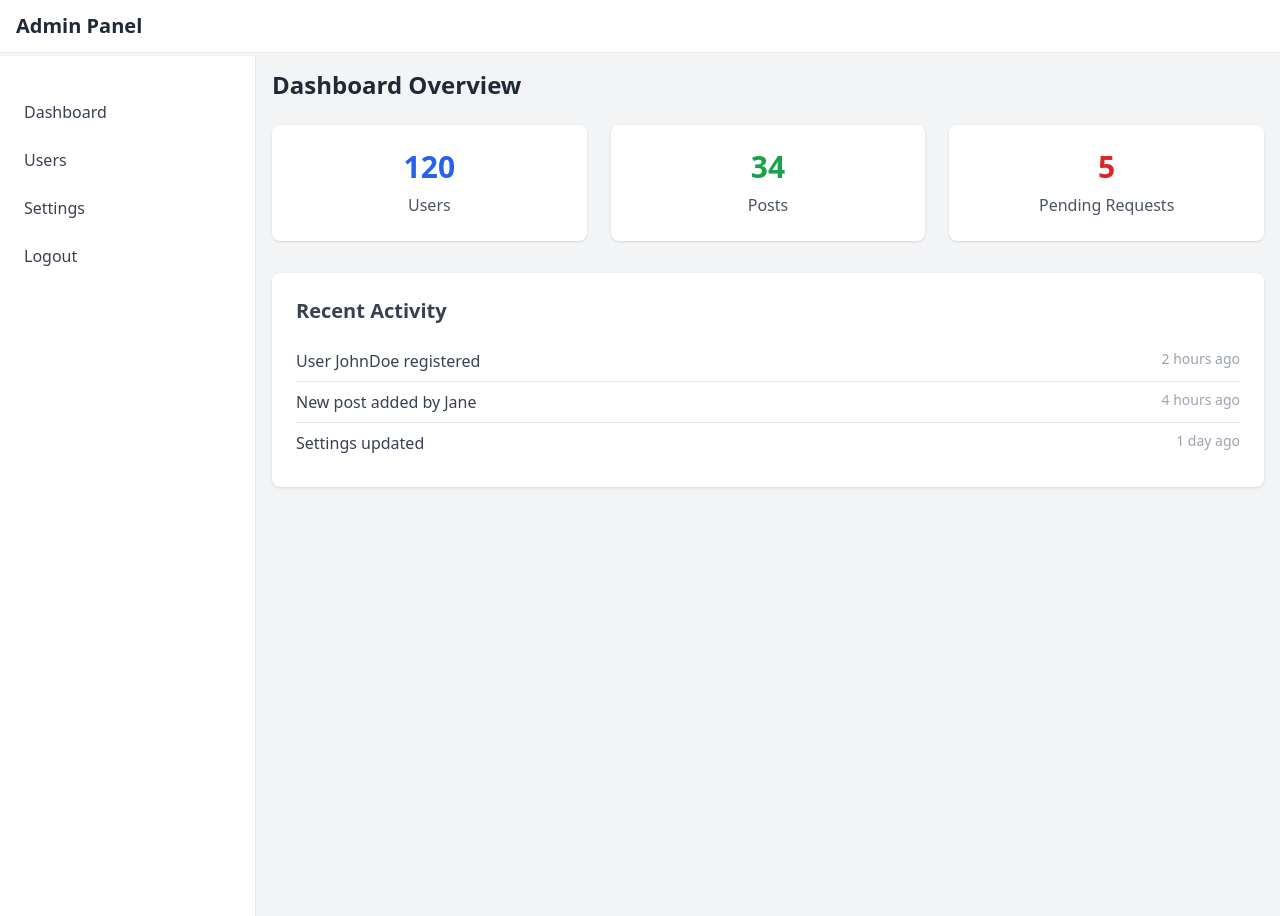
After one commit to Nisch-al-404/Hidden-Nepal-git-repo, a Flask app: template app/admin/templates/admin/layout.html in a window 1280 px wide. The commit adds this page. Run offline with Flask 3, Linux system fonts and the light colour scheme; the template is opened without the code that fills it, so the values that code supplies are empty; some libraries are stand-ins or nearby versions.

Commit message:
universal static folder added and basic latout for admin panel

```diff
--- a/app/admin/routes.py
+++ b/app/admin/routes.py
@@ -3,4 +3,4 @@ from flask import render_template
 
 @admin_bp.route('/')
 def admin_panel():
-    return "welcome to admin panel"
+    return render_template('admin/layout.html')
--- /dev/null
+++ b/app/admin/templates/admin/layout.html
@@ -0,0 +1,94 @@
+<!DOCTYPE html>
+<html lang="en">
+<head>
+    <meta charset="UTF-8">
+    <title>{% block title %}Admin Panel{% endblock %}</title>
+    <meta name="viewport" content="width=device-width, initial-scale=1.0">
+    <!-- Tailwind CSS CDN -->
+    <script src="https://cdn.tailwindcss.com"></script>
+</head>
+<body class="bg-gray-100 min-h-screen">
+    <!-- Navbar -->
+    <nav class="bg-white border-b border-gray-200 px-4 py-3 flex items-center justify-between">
+        <div class="flex items-center">
+            <span class="text-xl font-bold text-gray-800">Admin Panel</span>
+        </div>
+        <!-- Hamburger -->
+        <div class="md:hidden">
+            <button id="menu-btn" class="text-gray-700 focus:outline-none">
+                <svg class="w-6 h-6" fill="none" stroke="currentColor" viewBox="0 0 24 24">
+                    <path stroke-linecap="round" stroke-linejoin="round" stroke-width="2"
+                          d="M4 6h16M4 12h16M4 18h16"/>
+                </svg>
+            </button>
+        </div>
+
+        <!-- Sidebar -->
+        <aside class="fixed top-14 left-0 h-full w-64 bg-white border-r border-gray-200 hidden md:flex flex-col pt-8">
+            <a href="#" class="px-6 py-3 text-gray-700 hover:text-blue-600">Dashboard</a>
+            <a href="#" class="px-6 py-3 text-gray-700 hover:text-blue-600">Users</a>
+            <a href="#" class="px-6 py-3 text-gray-700 hover:text-blue-600">Settings</a>
+            <a href="{{url_for('auth.logout')}}" class="px-6 py-3 text-gray-700 hover:text-blue-600">Logout</a>
+        </aside>
+        <!-- Mobile Sidebar -->
+        <div id="mobile-menu" class="fixed top-14 left-0 h-full w-64 bg-white border-r border-gray-200 z-50 md:hidden hidden  pt-2 flex-col shadow-lg transition-transform duration-300">
+
+            <nav class="flex flex-col gap-1">
+            <a href="#" class="px-6 py-3 text-gray-700 hover:bg-blue-50 hover:text-blue-600 rounded transition">Dashboard</a>
+            <a href="#" class="px-6 py-3 text-gray-700 hover:bg-blue-50 hover:text-blue-600 rounded transition">Users</a>
+            <a href="#" class="px-6 py-3 text-gray-700 hover:bg-blue-50 hover:text-blue-600 rounded transition">Settings</a>
+            <a href="#" class="px-6 py-3 text-gray-700 hover:bg-blue-50 hover:text-blue-600 rounded transition">Logout</a>
+            </nav>
+        </div>
+        </nav>
+    <!-- Main Content -->
+    <div class="flex">
+        <!-- Desktop Sidebar (already present in layout, so leave space here) -->
+        <div class="hidden md:block w-64"></div>
+        <main class="flex-1 p-4">
+            <h1 class="text-2xl font-semibold text-gray-800 mb-6">Dashboard Overview</h1>
+            <div class="grid grid-cols-1 md:grid-cols-3 gap-6 mb-8">
+                <div class="bg-white rounded-lg shadow p-6 flex flex-col items-center">
+                    <span class="text-3xl font-bold text-blue-600">120</span>
+                    <span class="text-gray-600 mt-2">Users</span>
+                </div>
+                <div class="bg-white rounded-lg shadow p-6 flex flex-col items-center">
+                    <span class="text-3xl font-bold text-green-600">34</span>
+                    <span class="text-gray-600 mt-2">Posts</span>
+                </div>
+                <div class="bg-white rounded-lg shadow p-6 flex flex-col items-center">
+                    <span class="text-3xl font-bold text-red-600">5</span>
+                    <span class="text-gray-600 mt-2">Pending Requests</span>
+                </div>
+            </div>
+            <div class="bg-white rounded-lg shadow p-6">
+                <h2 class="text-xl font-semibold text-gray-700 mb-4">Recent Activity</h2>
+                <ul class="divide-y divide-gray-200">
+                    <li class="py-2 flex justify-between">
+                        <span class="text-gray-700">User JohnDoe registered</span>
+                        <span class="text-gray-400 text-sm">2 hours ago</span>
+                    </li>
+                    <li class="py-2 flex justify-between">
+                        <span class="text-gray-700">New post added by Jane</span>
+                        <span class="text-gray-400 text-sm">4 hours ago</span>
+                    </li>
+                    <li class="py-2 flex justify-between">
+                        <span class="text-gray-700">Settings updated</span>
+                        <span class="text-gray-400 text-sm">1 day ago</span>
+                    </li>
+                </ul>
+            </div>
+            {% block content %}
+            <!-- Page content goes here -->
+            {% endblock %}
+        </main>
+    </div>
+    <script>
+        const menuBtn = document.getElementById('menu-btn');
+        const mobileMenu = document.getElementById('mobile-menu');
+        menuBtn.addEventListener('click', () => {
+            mobileMenu.classList.toggle('hidden');
+        });
+    </script>
+</body>
+</html>
--- a/app/auth/__init__.py
+++ b/app/auth/__init__.py
@@ -1,4 +1,4 @@
 from flask import Blueprint
 
-auth_bp = Blueprint('auth', __name__,template_folder='templates', url_prefix='/auth')
+auth_bp = Blueprint('auth', __name__,static_folder='static',static_url_path='static/auth/',template_folder='templates', url_prefix='/auth')
 from . import routes
--- a/app/auth/routes.py
+++ b/app/auth/routes.py
@@ -84,11 +84,11 @@ def register():
 
         except mysql.connector.IntegrityError:
             flash("⚠️ Email already exists!", "danger")
-        except mysql.connector.Error as e:
+        except mysql.connector.Error:
             flash("💥 Database error ", "danger")
-        except KeyError as e:
+        except KeyError:
             flash("🧩 Missing form data ", "danger")
-        except Exception as e:
+        except Exception:
             flash(f"⚠️ Unexpected error occurred", "danger")
 
 
--- /dev/null
+++ b/app/static/js/main.js
@@ -0,0 +1 @@
+console.log("hello from root");
--- a/app/viewer/templates/layout.html
+++ b/app/viewer/templates/layout.html
@@ -5,7 +5,7 @@
     <title>{% block title %}Hidden Nepal{% endblock %}</title>
     <meta name="viewport" content="width=device-width, initial-scale=1.0">
     <!-- Tailwind CSS CDN -->
-    <script src="https://cdn.tailwindcss.com"></script>
+    <script src="https://cdn.jsdelivr.net/npm/@tailwindcss/browser@4"></script>
 </head>
 <body class="flex flex-col min-h-screen bg-gray-50">
 
```
Also changed, not shown: app/auth/static/auth/reg-auth.js (added, +30 -0 lines), app/auth/templates/auth/login.html (+6 -1 lines), app/auth/templates/auth/register.html (+13 -3 lines), app/auth/static/auth/login-auth.js (added), app/static/images/logo.png (added).
